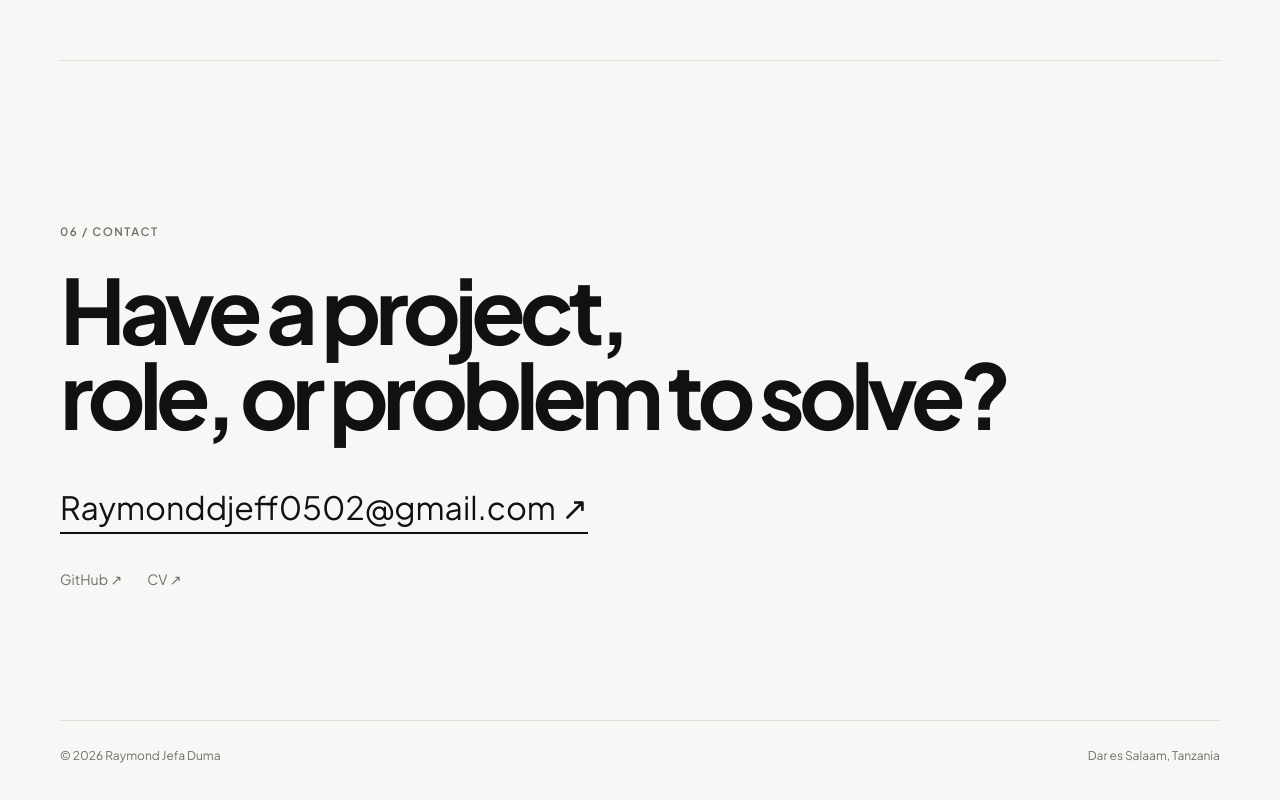
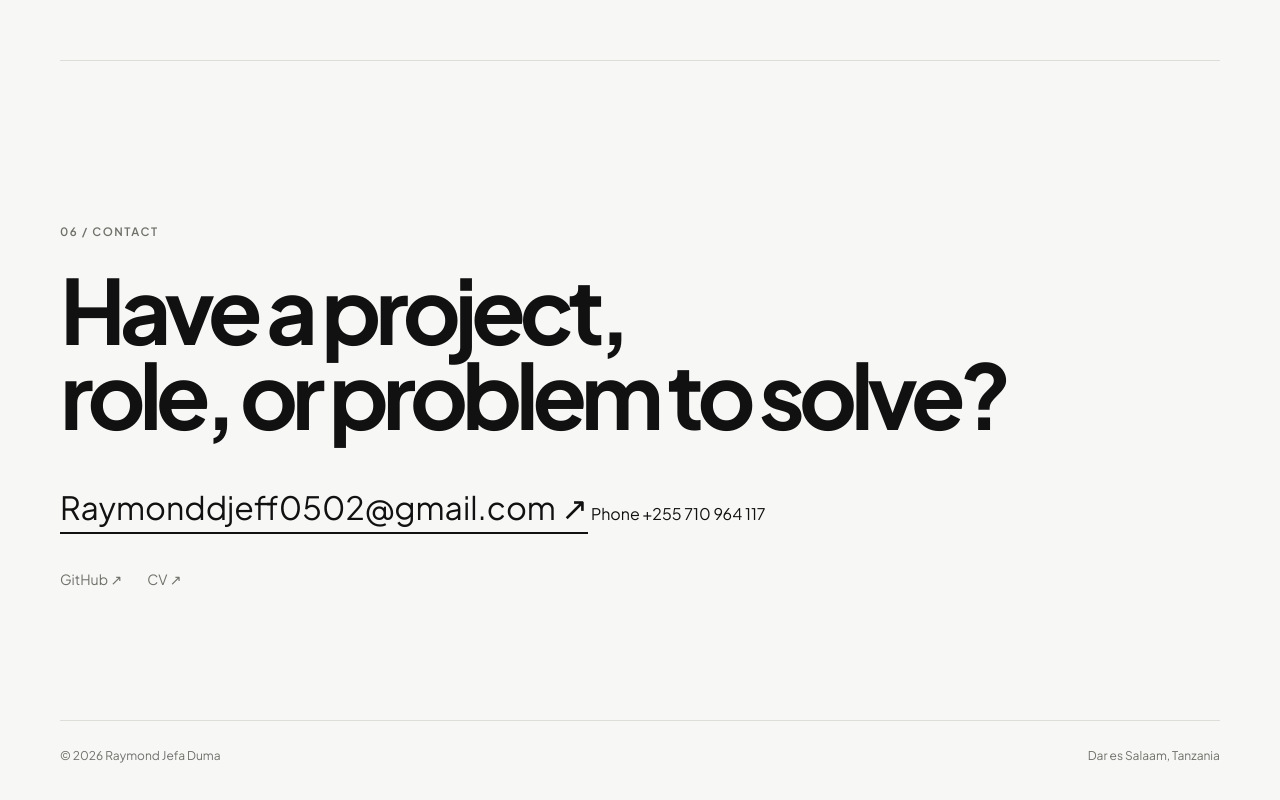
Before and after one commit to smart01-bot/smart01-bot.github.io, a plain HTML site: page index.html in a window 1280 px wide. Shown: the part 4310-5110 px from the top of the page. Drawn offline with Linux system fonts and the light colour scheme.

Commit message:
Add files via upload

```diff
--- a/index.html
+++ b/index.html
@@ -66,6 +66,11 @@
 <p class="eyebrow">06 / Contact</p>
 <h2>Have a project,<br>role, or problem to solve?</h2>
 <a class="email" href="mailto:Raymonddjeff0502@gmail.com">Raymonddjeff0502@gmail.com ↗</a>
+<a href="tel:+255710964117">
+                <span>Phone</span>
+                <span>+255 710 964 117</span>
+            </a>
+
 <div class="contact-links"><a href="https://github.com/smart01-bot" target="_blank" rel="noopener">GitHub ↗</a><a href="Raymond_Duma_CV.pdf" download>CV ↗</a></div>
 </section>
 </main>
```
